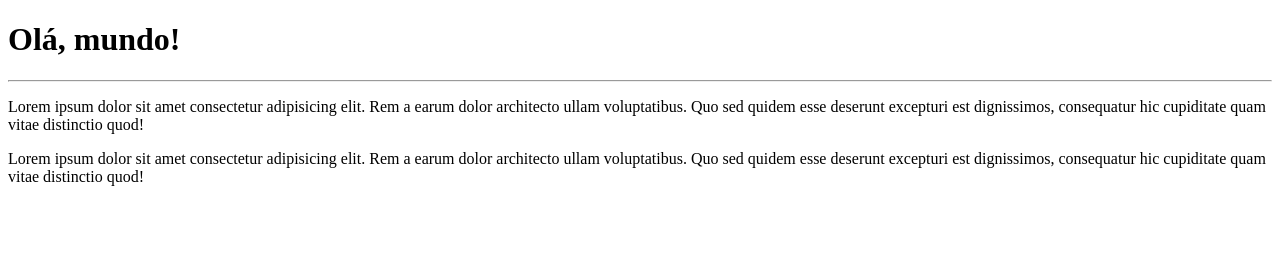
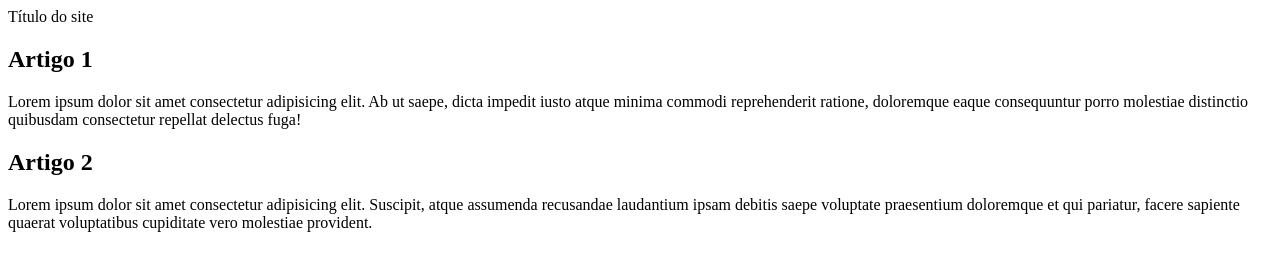
Before and after one commit to Lucyzin/ola-mundo, a plain HTML site: page index.html in a window 1280 px wide. Drawn offline with Linux system fonts and the light colour scheme.

Commit message:
index-content

```diff
--- a/index.html
+++ b/index.html
@@ -6,13 +6,19 @@
     <title>Home</title>
 </head>
 <body>
-    <h1>Olá, mundo!</h1>
-    <hr>
-    <p>
-        Lorem ipsum dolor sit amet consectetur adipisicing elit. Rem a earum dolor architecto ullam voluptatibus. Quo sed quidem esse deserunt excepturi est dignissimos, consequatur hic cupiditate quam vitae distinctio quod!
-    </p>
-    <p>
-        Lorem ipsum dolor sit amet consectetur adipisicing elit. Rem a earum dolor architecto ullam voluptatibus. Quo sed quidem esse deserunt excepturi est dignissimos, consequatur hic cupiditate quam vitae distinctio quod!
-    </p>
+    <main>
+        <header>
+            Título do site
+        </header>
+        <article>
+            <h2>Artigo 1</h2>
+            <p>Lorem ipsum dolor sit amet consectetur adipisicing elit. Ab ut saepe, dicta impedit iusto atque minima commodi reprehenderit ratione, doloremque eaque consequuntur porro molestiae distinctio quibusdam consectetur repellat delectus fuga!</p>
+        </article>
+        <article>
+            <h2>Artigo 2</h2>
+            <p>Lorem ipsum dolor sit amet consectetur adipisicing elit. Suscipit, atque assumenda recusandae laudantium ipsam debitis saepe voluptate praesentium doloremque et qui pariatur, facere sapiente quaerat voluptatibus cupiditate vero molestiae provident.</p>
+        </article>
+    </main>
+
 </body>
 </html>
```
